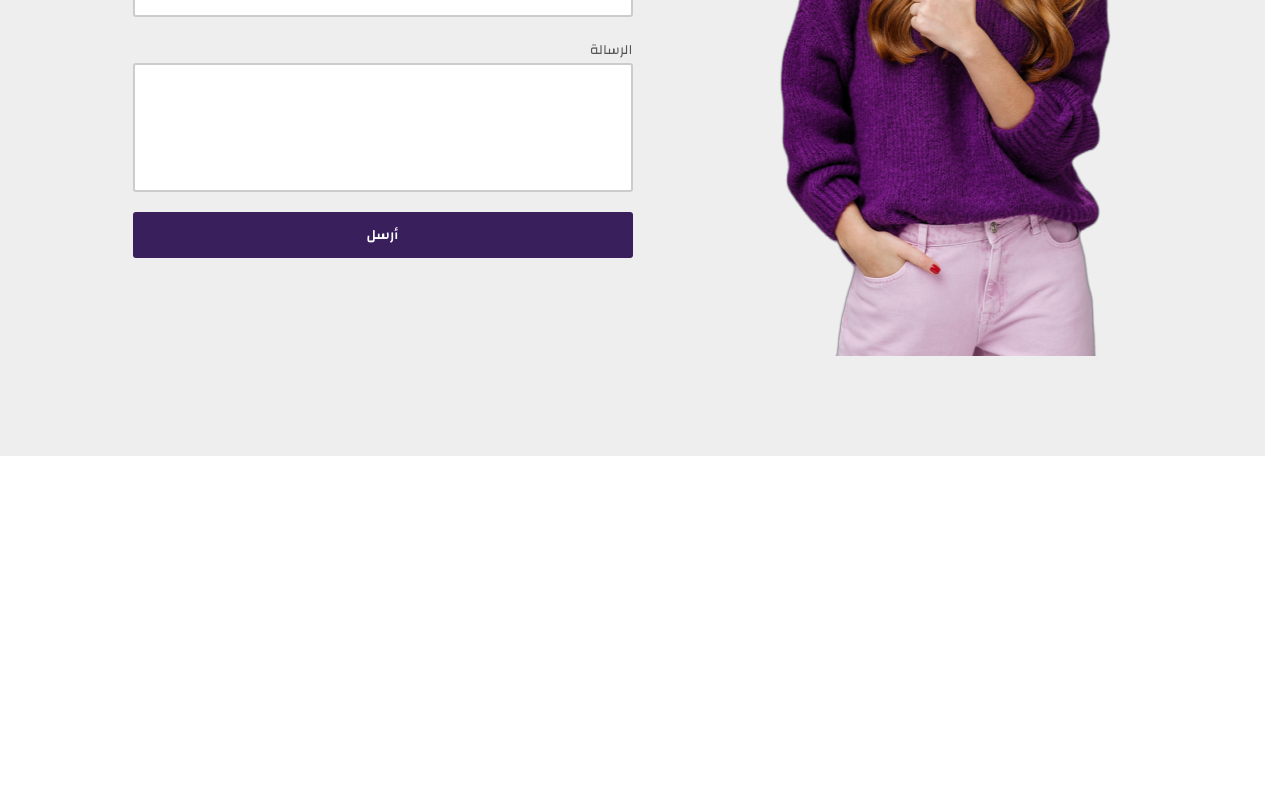
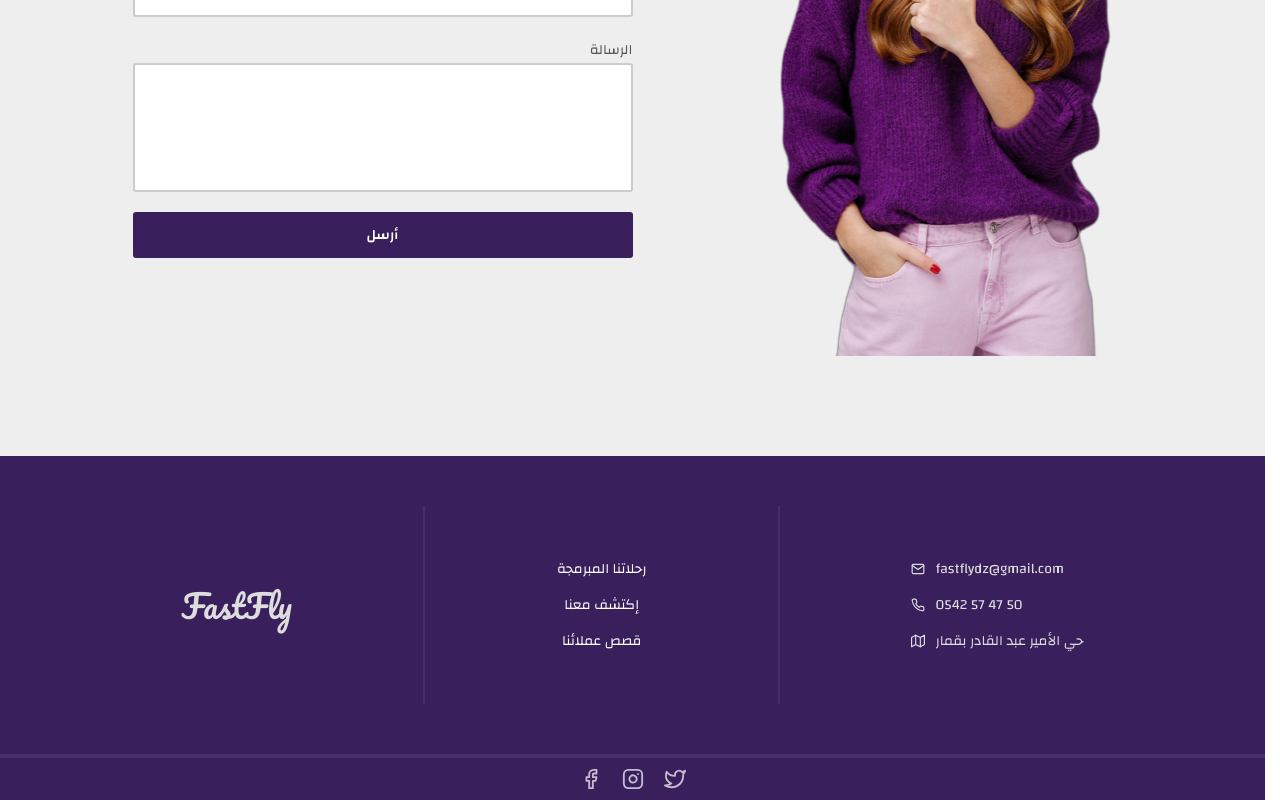
Before and after one commit to ToDev94/fastfly, a Next.js app: page / in a window 1280 px wide. Shown: the part 4141-4941 px from the top of the page. Before the commit the page ends 4597 px from the top, so only its background shows below. Built offline with nearby package versions, Linux system fonts and the light colour scheme; a web font is replaced by a local one.

Commit message:
footer added

```diff
--- /dev/null
+++ b/components/sections/FooterSection.jsx
@@ -0,0 +1,53 @@
+import React from "react";
+import Link from "next/link";
+import {
+  FiMail,
+  FiPhone,
+  FiMap,
+  FiInstagram,
+  FiFacebook,
+  FiTwitter,
+} from "react-icons/fi";
+import classes from "./FooterSection.module.css";
+import NavItem from "../NavItem";
+
+const FooterSection = () => {
+  return (
+    <section className={classes.section}>
+      <div className={classes["upper-footer"]}>
+        <div className={classes.items}>
+          <Link href="#" className={classes.logo}>
+            FastFly
+          </Link>
+        </div>
+        <div className={classes.items}>
+          <NavItem>رحلاتنا المبرمجة</NavItem>
+          <NavItem>إكتشف معنا</NavItem>
+          <NavItem>قصص عملائنا</NavItem>
+        </div>
+        <div className={classes.items}>
+          <ul>
+            <li>
+              <FiMail />
+              <span>fastflydz@gmail.com</span>
+            </li>
+            <li>
+              <FiPhone />
+              <span>0542 57 47 50</span>
+            </li>
+            <li>
+              <FiMap />
+              <span>حي الأمير عبد القادر بقمار</span>
+            </li>
+          </ul>
+        </div>
+      </div>
+      <hr className={classes.divider} />
+      <div className={classes["lower-footer"]}>
+        <FiFacebook /> <FiInstagram /> <FiTwitter />
+      </div>
+    </section>
+  );
+};
+
+export default FooterSection;
--- /dev/null
+++ b/components/sections/FooterSection.module.css
@@ -0,0 +1,80 @@
+@import url("https://fonts.googleapis.com/css2?family=Pacifico&display=swap");
+
+.section {
+  background-color: var(--primaryPurple);
+}
+
+.upper-footer {
+  display: flex;
+  align-items: stretch;
+  justify-content: space-around;
+  flex-wrap: wrap;
+  padding: 5rem;
+}
+.divider {
+  border: 2px solid rgba(190, 190, 190, 0.097);
+}
+
+.logo {
+  text-decoration: none;
+  font-family: "Pacifico", cursive;
+  color: #ddd;
+  font-size: 3.2rem;
+}
+
+.items {
+  display: flex;
+  flex-direction: column;
+  align-items: center;
+
+  justify-content: center;
+
+  flex-shrink: 0;
+  flex-grow: 1;
+
+  font-size: 1.2rem;
+  gap: 1rem;
+  padding: 5rem;
+}
+
+.items ul {
+  color: #ddd;
+  font-size: 1.4rem;
+  display: flex;
+  flex-direction: column;
+  gap: 1rem;
+}
+.items li {
+  display: flex;
+  align-items: center;
+  gap: 1rem;
+}
+
+.items:nth-of-type(1),
+.items:nth-of-type(2) {
+  border-right: 2px solid rgba(190, 190, 190, 0.097);
+}
+
+.lower-footer {
+  display: flex;
+  padding: 1rem 2rem;
+  align-items: center;
+  justify-content: center;
+  gap: 2rem;
+
+  color: rgba(255, 255, 255, 0.705);
+  font-size: 2.2rem;
+}
+
+@media only screen and (max-width: 774px) {
+  .items:nth-of-type(2) {
+    border-right: none;
+  }
+}
+@media only screen and (max-width: 500px) {
+  .items:nth-of-type(1),
+  .items:nth-of-type(2) {
+    border-right: none;
+    border-bottom: 2px solid rgba(190, 190, 190, 0.097);
+  }
+}
--- a/src/pages/index.js
+++ b/src/pages/index.js
@@ -6,12 +6,13 @@ import DiscoverSection from "../../components/sections/DiscoverSection";
 
 import HeroSection from "../../components/sections/HeroSection";
 import ToursSection from "../../components/sections/ToursSection";
+import FooterSection from "../../components/sections/FooterSection";
 
 export default function Home() {
   return (
     <>
       <Head>
-        <title>Create Next App</title>
+        <title>Fastfly--Travel Agency</title>
         <meta name="description" content="Generated by create next app" />
         <meta name="viewport" content="width=device-width, initial-scale=1" />
         <link rel="icon" href="/favicon.ico" />
@@ -22,6 +23,7 @@ export default function Home() {
         <DiscoverSection />
         <ClientsSection />
         <ContactUs />
+        <FooterSection />
       </main>
     </>
   );
```
